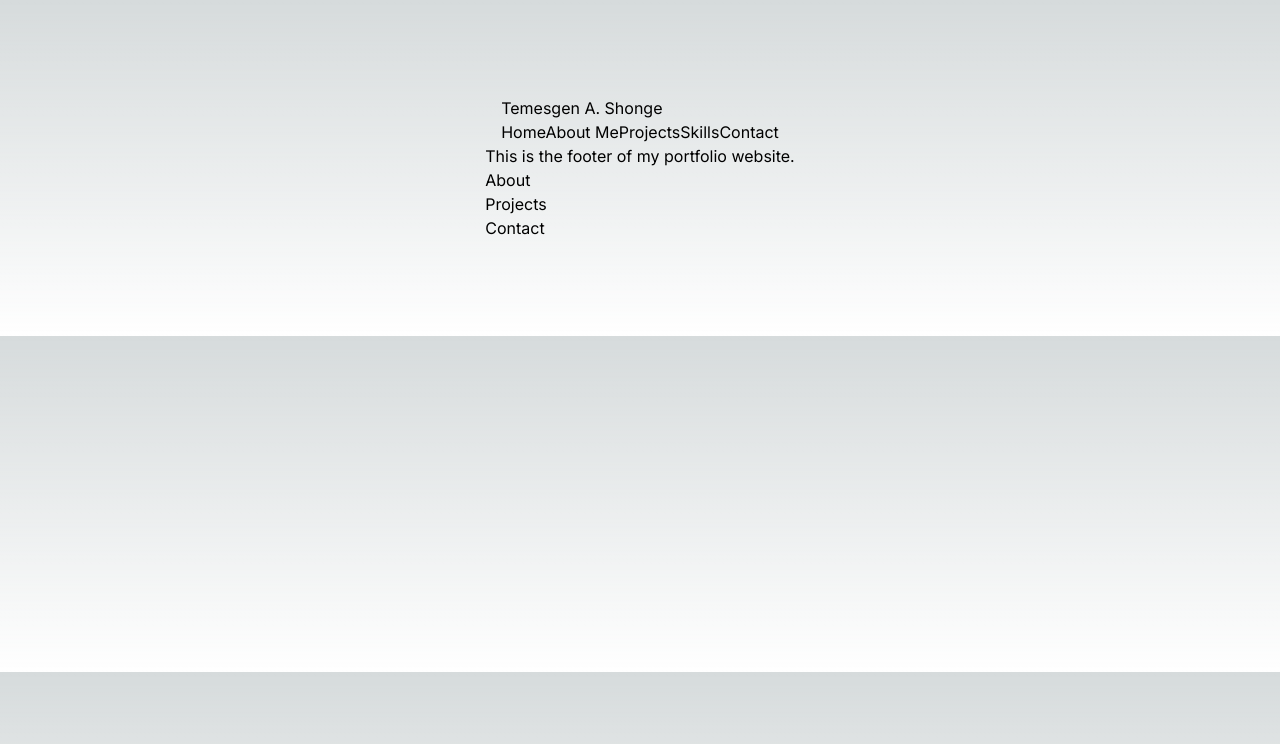
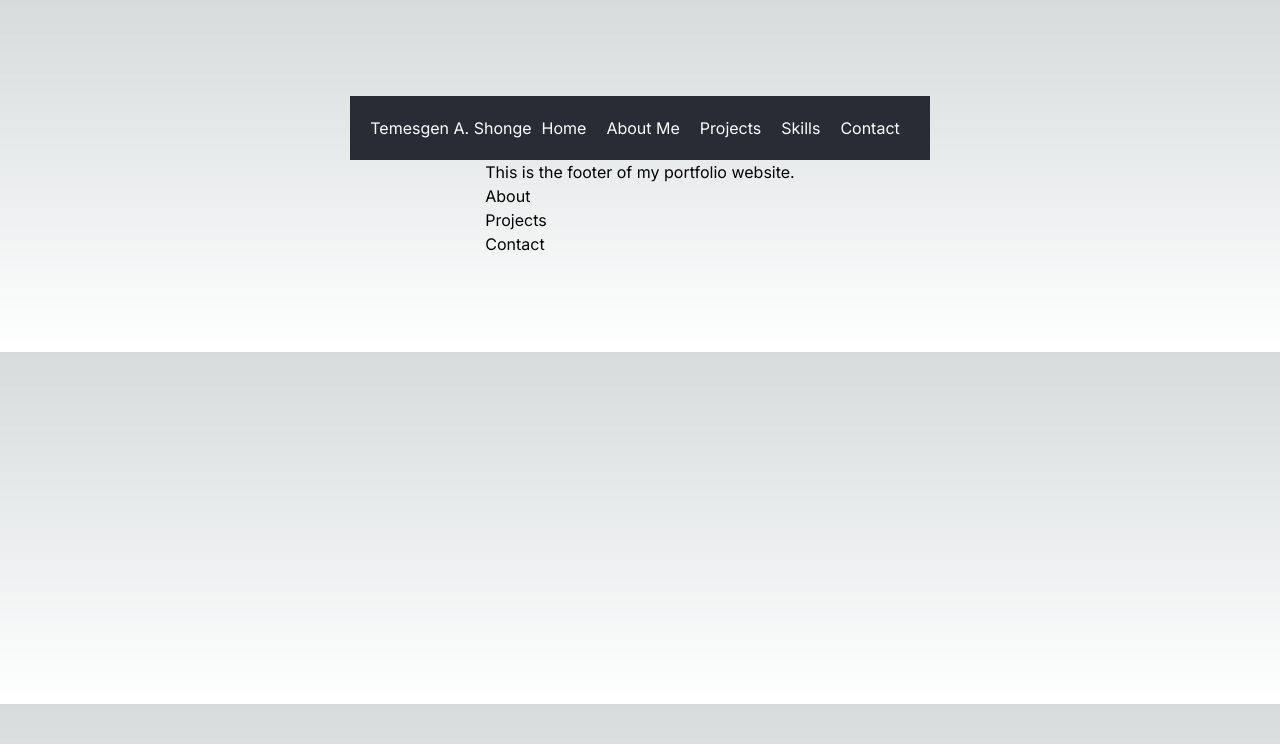
Before and after one commit to TemesgenA/my-portfolio-nextjs, a Next.js app: page / in a window 1280 px wide. Shown: the top 744 px of the page. Built offline with nearby package versions, Linux system fonts and the light colour scheme.

Commit message:
Update Header component styling and navigation links

```diff
--- a/src/app/components/Header.tsx
+++ b/src/app/components/Header.tsx
@@ -2,20 +2,40 @@ import Link from 'next/link';
 import styled from 'styled-components';
 
 const HeaderContainer = styled.div`
-  // Add your styles here
+  display: flex;
+  justify-content: space-between;
+  align-items: center;
+  padding: 20px;
+  background-color: #282c34;
+  color: white;
+`;
+
+const StyledLink = styled.a`
+  margin: 0 10px;
+  color: white;
+  text-decoration: none;
+
+  &:hover {
+    color: #61dafb;
+  }
+`;
+
+const Nav = styled.nav`
+  display: flex;
+  align-items: center;
 `;
 
 export default function Header() {
-    return (
-        <HeaderContainer>
-            <h1>Temesgen A. Shonge</h1>
-            <nav>
-                <Link href="/">Home</Link>
-                <Link href="#about">About Me</Link>
-                <Link href="#projects">Projects</Link>
-                <Link href="#skills">Skills</Link>
-                <Link href="#contact">Contact</Link>
-            </nav>
-        </HeaderContainer>
-    );
+  return (
+    <HeaderContainer>
+      <h1>Temesgen A. Shonge</h1>
+      <Nav>
+        <Link href="/" passHref><StyledLink>Home</StyledLink></Link>
+        <Link href="#about" passHref><StyledLink>About Me</StyledLink></Link>
+        <Link href="#projects" passHref><StyledLink>Projects</StyledLink></Link>
+        <Link href="#skills" passHref><StyledLink>Skills</StyledLink></Link>
+        <Link href="#contact" passHref><StyledLink>Contact</StyledLink></Link>
+      </Nav>
+    </HeaderContainer>
+  );
 }
```
